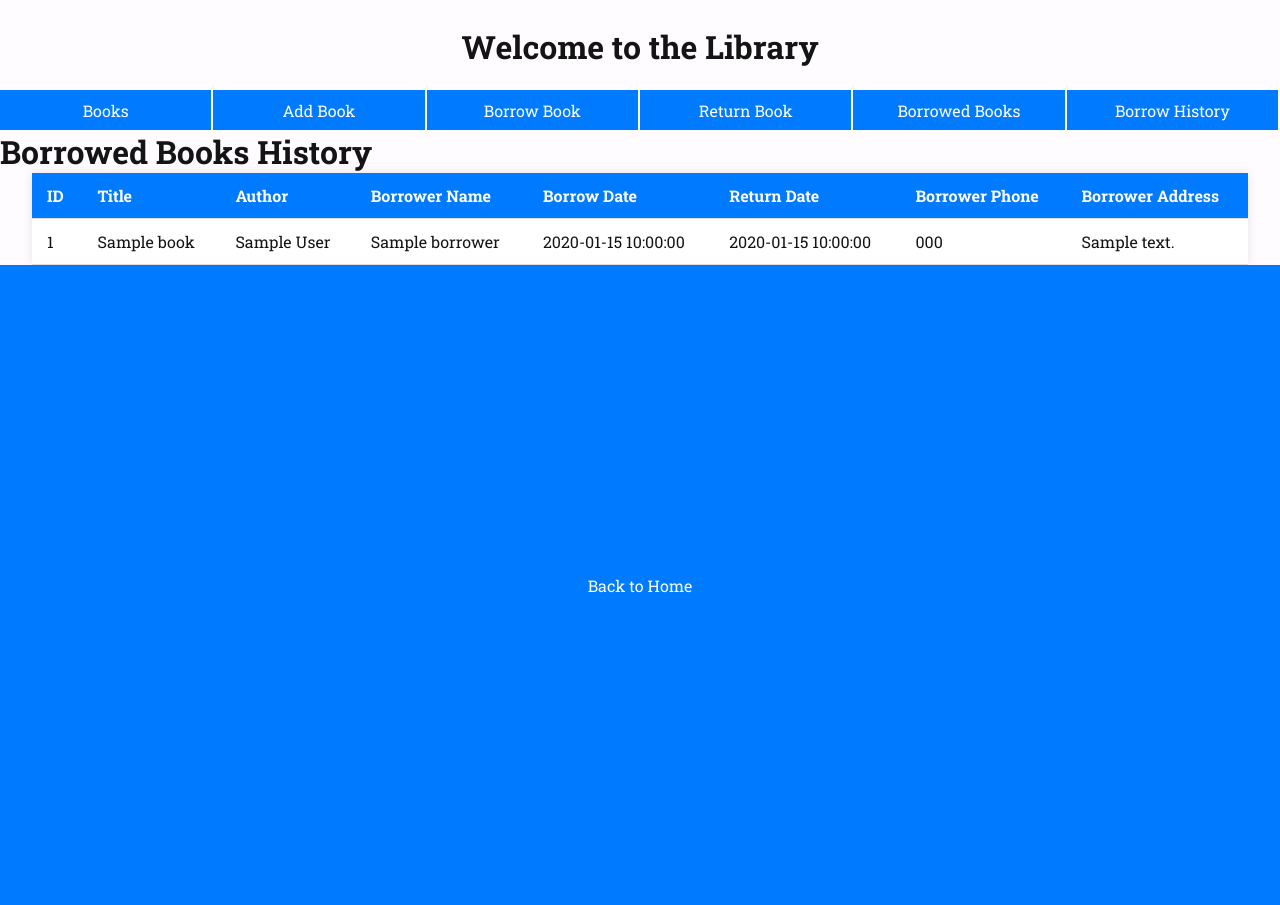
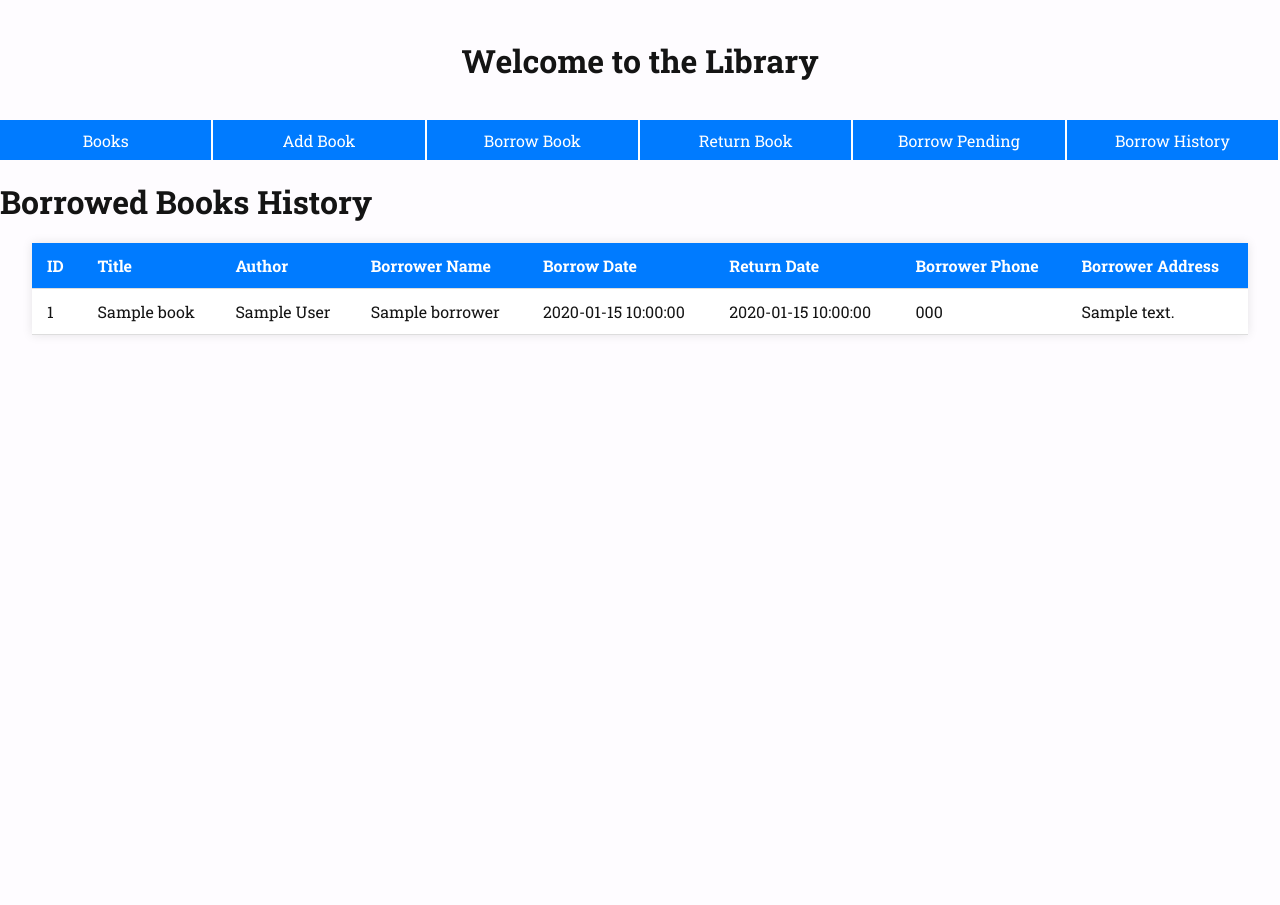
Before and after one commit to Git-Yousuf/Library-Management-System, a Flask app: page /borrowed_books_history in a window 1280 px wide. After the commit the page ends 335 px from the top, so only its background shows below. Run offline with Flask 3, Linux system fonts and the light colour scheme; tables that the repository leaves empty or names only in its code hold one stand-in row (values such as "Sample post"); some libraries are stand-ins or nearby versions.

Commit message:
Completed Little bit

```diff
--- a/app.py
+++ b/app.py
@@ -11,9 +11,6 @@
 book_model = BookModel(mysql)
 
 @app.route('/')
-def index():
-    return render_template('index.html')
-
 @app.route('/books')
 def books():
     books = book_model.get_all_books()
--- a/static/style.css
+++ b/static/style.css
@@ -18,9 +18,14 @@
 
 header{
     width: 100%;
-    height: 5%;
-    padding: 25px 0px;
-    text-align: center;
+    height: 15%;
+    display: grid;
+    place-items: center;
+}
+
+header img{
+    width: 100%;
+    height: 100%;
 }
 
 nav{
@@ -57,15 +62,16 @@
     display: flex;
     justify-content: space-between;
     align-items: center;
-    padding: 25px 0px;
+    padding: 20px 0px;
     width: 100%;
+    max-width: 1700px;
+    margin: 0 auto;
 }
 
 /* Form styles */
 form {
     display: flex;
     gap: 10px;
-    margin-bottom: 20px;
 }
 
 .books_placeholder {
@@ -174,6 +180,13 @@
     background-color: #0056b3;
 }
 
+.books_history{
+    padding: 20px 0;
+    width: 100%;
+    max-width: 1700px;
+    margin: 0 auto;
+}
+
 /* Responsive styles */
 @media (min-width: 600px) {
     .add_book_form_div {
--- a/templates/add_book.html
+++ b/templates/add_book.html
@@ -1,6 +1,6 @@
 {% extends 'base.html' %}
 {% block content %}
-<h1 class="books_header">Add a New Book</h1>
+<h1 class="books_history">Add a New Book</h1>
 <form class="add_book_form" method="post" action="{{ url_for('add_book') }}">
     <div class="add_book_form_div">
         <div class="add_book add_book_col_1">
--- a/templates/base.html
+++ b/templates/base.html
@@ -11,6 +11,7 @@
 </head>
 <body>
     <header>
+        <!-- <img src="static/Images and Videos/BookBG.png" alt=""> -->
         <h1>Welcome to the Library</h1>
     </header>
     <nav>
@@ -18,7 +19,7 @@
         <a href="{{ url_for('add_book') }}">Add Book</a>
         <a href="{{ url_for('borrow_book') }}">Borrow Book</a>
         <a href="{{ url_for('return_book') }}">Return Book</a>
-        <a href="{{ url_for('borrowed_books') }}">Borrowed Books</a>
+        <a href="{{ url_for('borrowed_books') }}">Borrow Pending</a>
         <a href="{{ url_for('borrowed_books_history') }}">Borrow History</a>
     </nav>
     <main>
--- a/templates/borrowed_books_history.html
+++ b/templates/borrowed_books_history.html
@@ -1,6 +1,9 @@
 {% extends 'base.html' %}
 {% block content %}
-    <h1>Borrowed Books History</h1>
+<div>
+    <div class="books_history">
+        <h1>Borrowed Books History</h1>
+    </div>
     <table>
         <thead>
             <tr>
@@ -29,6 +32,6 @@
             {% endfor %}
         </tbody>
     </table>
-    <a href="{{ url_for('index') }}">Back to Home</a>
+</div>
 
     {% endblock %}
```
Also changed, not shown: templates/borrowed_books.html (+8 -1 lines), static/Images and Videos/BookBG.png (added).
